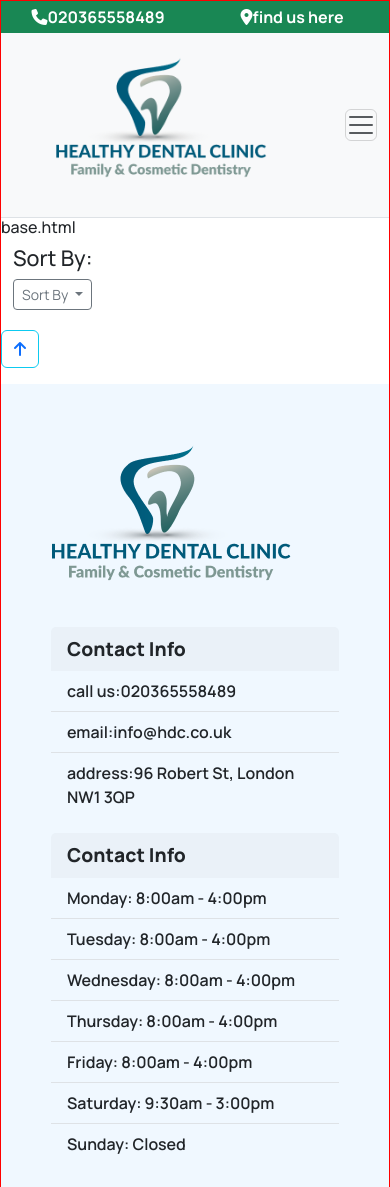
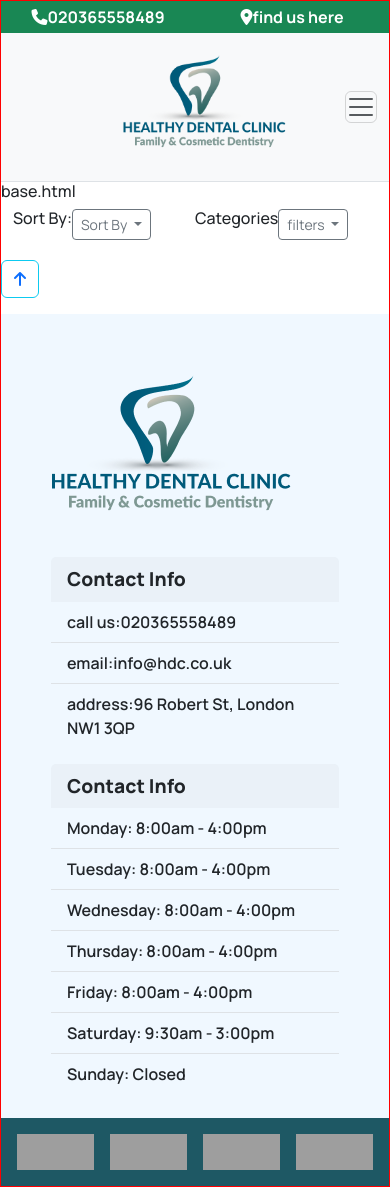
Before and after one commit to maisam2004/dental_clinic, a Django app: template dentalhealthyclinic/products/templates/products/products.html in a window 390 px wide. Shown: the top 1187 px of the page. Run offline with Django 3.2, Linux system fonts and the light colour scheme; the template is opened without the code that fills it, so the values that code supplies are empty; some libraries are stand-ins or nearby versions; grey boxes are pictures that could not be loaded.

Commit message:
Modify sort and navbar logo

```diff
--- a/dentalhealthyclinic/products/templates/products/products.html
+++ b/dentalhealthyclinic/products/templates/products/products.html
@@ -3,10 +3,10 @@
 {% block content %}
 <div class="overlay "></div>
 <div class="container-fluid">
-    <div class="row">
-        <div class="col-12">
-            <h4>Sort By:</h4>
-            <div class="btn-group">
+    <div class="d-flex ">
+        <div class="col-6 d-flex">
+            <h6>Sort By:</h6>
+            <div class="btn-group ">
                 <button type="button" class="btn btn-sm btn-outline-secondary dropdown-toggle" data-bs-toggle="dropdown" aria-expanded="false">
                     {% if sort_by == 'default' %}
                         Default
@@ -39,6 +39,20 @@
                 </ul>
             </div>
         </div>
+        <div class="dropdown_cat col-6 d-flex d-md-none"> <h6>Categories </h6>
+            <div class="btn-group ">
+              <button type="button" class="btn btn-sm btn-outline-secondary dropdown-toggle" data-bs-toggle="dropdown" aria-expanded="false">
+                  filters
+              </button>
+              <ul class="dropdown-menu">
+                <li><a class="dropdown-item" href="{% url 'products'%}?category=activewear,essencial">Activewear and Essencial</a></li>
+                <li><a class="dropdown-item" href="{% url 'products'%}?category=jeans">Jeans</a></li>
+                <li><a class="dropdown-item" href="{% url 'products'%}?category=shirts">Shirts</a></li>
+                <li><a class="dropdown-item" href="#">Service 3</a></li>
+              </ul>
+            </div>
+          </div>
+
     </div>
 </div>
 <div class="container-fluid">
--- a/dentalhealthyclinic/static/css/styles.css
+++ b/dentalhealthyclinic/static/css/styles.css
@@ -295,7 +297,8 @@ form{
 
 }
 .mobile_logo{
-    width: 88%;
+    width: 68%;
+    margin-left: 24%;
 }
 .navbar-toggler {
     padding: 0em;
--- a/dentalhealthyclinic/templates/base.html
+++ b/dentalhealthyclinic/templates/base.html
@@ -91,33 +91,33 @@
                     <li class="nav-item d-block d-sm-none">
                         <div class="z-3 position-relative p-1 rounded-3"><span><a class="text-white " href="tel:020365558489"><i class="fa-solid fa-square-phone"></i>020365558489</a></span></div>
                     </li>
-                    <li class="nav-item d-none  ">
-                        <div class="z-3 position-absolute p-1 rounded-3"><span><a class="text-white " href="tel:020365558489">020365558489</a></span></div>
-                    </li>
-
                 </ul>
 
             </div>
         </div>
 
     </nav>
+
     {% if request.resolver_match.url_name == 'products' %}
         <div class="container-fluid">
-            <div class="row ">
+            <div class="d-flex justify-content-between justify-content-md-center">
+                <a class="basket-link-search rounded-circle d-sm-block d-md-none d-lg-none" href="#"><i class="fa-solid fa-basket-shopping"></i></a>
+                <form class="form-inline d-flex justify-content-center position-relative  flex-shrink-1" method="GET" action="{% url 'products' %}">
 
-                <form class="form-inline d-flex justify-content-center position-relative" method="GET" action="{% url 'products' %}">
+                            <!-- Search bar HTML -->
+                            <lable for="searchbar"> </lable>
+                                <input type="text" name="searchbar" class=" p-1 w-100  rounded-pill" id="searchbar">
+                                <!-- <input type="submit" class=" rounded-pill p-1" value="&#xf014"> -->
+                                <button type="submit" class="btn bg-success search_icon  ">
+                                    <i class="fa-solid fa-magnifying-glass" aria-hidden="true"></i>
+                                </button>
 
-                <!-- Search bar HTML -->
-                <lable for='searchbar'> </lable>
-                    <input type="text" name="searchbar" class=" p-1 w-50 rounded-pill" id="searchbar">
-                    <!-- <input type="submit" class=" rounded-pill p-1" value="&#xf014"> -->
-                    <button type="submit" class="btn search_icon position-absolute  ">
-                        <i class="fa-solid fa-magnifying-glass"></i>
-                    </button>
+                            </form>
 
-                </form>
+
 
             </div>
+
             <div class="row category-row d-none d-md-block">
                 <div class="container  ">
                     <ul class="category-list d-flex justify-content-center ">
@@ -130,6 +130,7 @@
             </div>
 
         </div>
+
         {% endif %}
 
     {% endblock %}
```
Also changed, not shown: other parts of dentalhealthyclinic/static/css/styles.css (+31 -2 lines).
